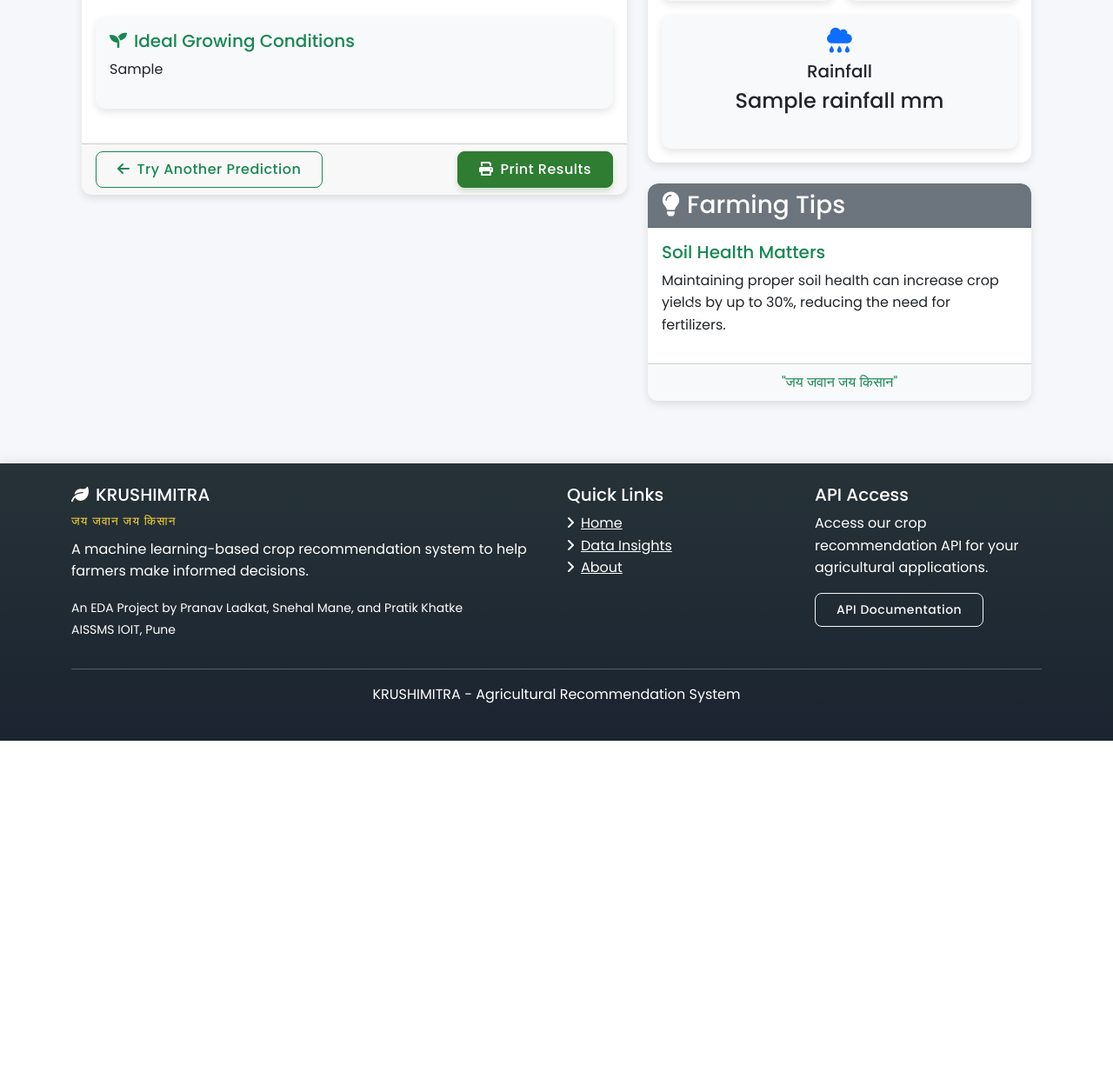
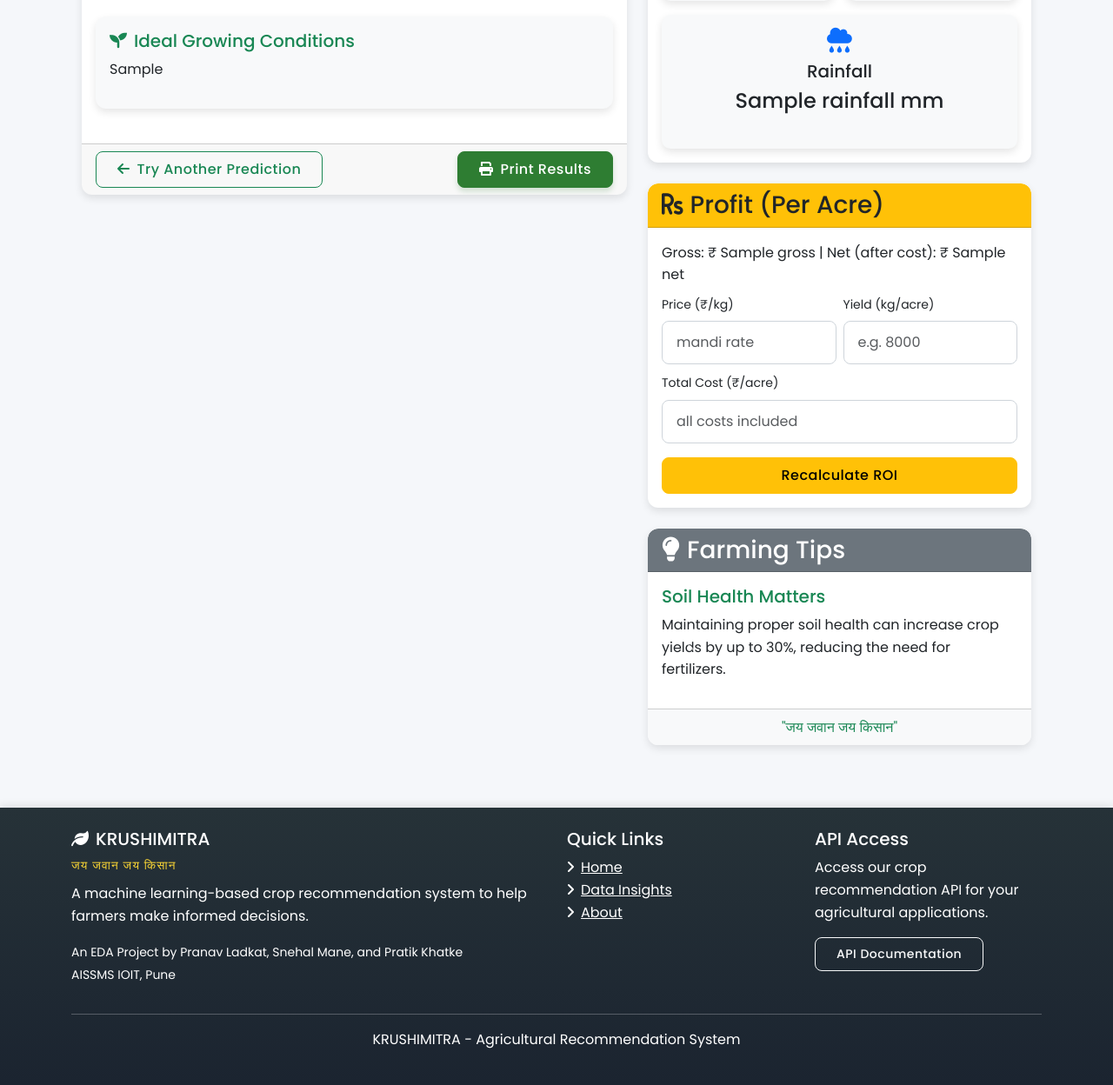
Before and after one commit to Yash-6134/AI-based-Crop-Reccomendation-System, a Flask app: template templates/result.html in a window 1280 px wide. Shown: the part 856-2104 px from the top of the page at 87% size. Before the commit the page ends 1708 px from the top, so only its background shows below. Run offline with Flask 3, Linux system fonts and the light colour scheme; the template is opened without the code that fills it: most values are stand-ins (such as "Sample title", 1, 10 or a date in 2020); parts of the project's set-up code (start-up, migrations or seed data) failed here and were passed over.

Commit message:
created a profit calculator

```diff
--- a/app.py
+++ b/app.py
@@ -4,6 +4,7 @@ import numpy as np
 import joblib
 import os
 from model import predict_crop, train_crop_recommendation_model
+
 
 app = Flask(__name__)
 
@@ -19,7 +20,12 @@ CROP_INFO = {
         'ideal_conditions': 'N: 80-100, P: 40-60, K: 40-45, Temperature: 20-25°C, Humidity: 80-85%, pH: 6.0-7.0, Rainfall: 200-250mm'
     },
     'maize': {
-        'description': 'Maize (corn) is a versatile crop used for food, feed, and biofuel. It requires moderate water and nutrients.',
+        'description': '''Best time: Kharif and also Rabi in many areas.
+                        Soil and water: Needs well-drained soil; avoid waterlogging.
+                        Nutrients: Starter fertilizer at sowing; top-dress nitrogen at knee-height and tasseling.
+                        Major pest/disease: Fall armyworm, leaf blights.
+                        Simple solutions: Pheromone traps, destroy egg masses, neem-based sprays early; choose tolerant hybrids; rotate crops.
+                        Profit idea: Keep fields weed-free early; timely protection against fall armyworm saves cobs and boosts income.''',
         'ideal_conditions': 'N: 80-100, P: 50-80, K: 40-60, Temperature: 22-30°C, Humidity: 50-80%, pH: 5.5-7.0, Rainfall: 80-100mm'
     },
     'jute': {
@@ -32,41 +38,86 @@ CROP_INFO = {
         'ideal_conditions': 'N: 50-80, P: 40-60, K: 40-50, Temperature: 25-35°C, Humidity: 70-90%, pH: 6.0-7.5, Rainfall: 150-200mm'
     },
     'cotton': {
-        'description': 'Cotton is a major fiber crop that grows best in warm climates. It requires moderate water and fertile soil.',
+        'description': '''Best time: Kharif (rainfed/irrigated depending on region).
+                            Soil and water: Deep, well-drained soil; avoid excess nitrogen.
+                            Nutrients: Balanced NPK with micronutrients; split nitrogen.
+                            Major pests/diseases: Pink bollworm, whitefly, boll rot.
+                            Simple solutions: Pheromone traps, timely sowing, remove “rosette” flowers, avoid early pyrethroids, use need-based sprays; keep field clean.
+                            Profit idea: Protect bolls during peak fruiting; better lint and more pickings improve returns.''',
         'ideal_conditions': 'N: 80-120, P: 40-60, K: 40-60, Temperature: 20-30°C, Humidity: 50-80%, pH: 5.5-8.0, Rainfall: 80-120mm'
     },
     'orange': {
-        'description': 'Orange trees require subtropical to tropical conditions and moderate water. They are sensitive to extreme cold.',
+        'description': '''Best time: Orchard crop; plan planting in mild season.
+                        Soil and water: Well-drained soil; do not let water stand near trunk.
+                        Nutrients: Regular manure + NPK + micronutrients; maintain pH around slightly acidic to neutral.
+                        Major diseases: Citrus canker, greening (HLB), gummosis.
+                        Simple solutions: Use clean planting material, prune for airflow, copper sprays for canker, manage psyllid (HLB vector), protect trunk from injury and rot.
+                        Profit idea: Good canopy and timely sprays increase healthy fruits and market price.''',
         'ideal_conditions': 'N: 30-60, P: 30-50, K: 30-50, Temperature: 15-30°C, Humidity: 40-70%, pH: 5.5-7.0, Rainfall: 80-150mm'
     },
     'apple': {
-        'description': 'Apple trees require a period of cold dormancy and do best in temperate climates with distinct seasons.',
+        'description': '''Best time: Temperate zones only.
+                        Soil and water: Well-drained loam; avoid waterlogging.
+                        Nutrients: Balanced NPK; prune for light and air.
+                        Major diseases: Scab, powdery mildew, fire blight.
+                        Simple solutions: Orchard sanitation, pruning, protectant/systemic fungicides at key stages as per advisory.
+                        Profit idea: Higher “A-grade” fruit gives better price; disease control at right time improves packout.''',
         'ideal_conditions': 'N: 20-40, P: 20-40, K: 30-50, Temperature: 15-25°C, Humidity: 40-70%, pH: 5.5-6.5, Rainfall: 80-120mm'
     },
 
     'watermelon': {
-        'description': 'Watermelon thrives in warm weather with plenty of sunshine. It needs well-drained soil and consistent moisture.',
+        'description': '''Best time: Warm season; avoid heavy rains during fruiting.
+                        Soil and water: Sandy loam; raised beds and mulch help; drip irrigation is best.
+                        Nutrients: Balanced NPK with extra potassium for sweetness.
+                        Major diseases: Anthracnose, downy mildew, Fusarium wilt.
+                        Simple solutions: Rotate (do not plant after cucurbits), resistant varieties, field sanitation, protectant/systemic fungicides when needed.
+                        Profit idea: Time harvest for peak demand; clean, sweet fruits fetch better price.''',
         'ideal_conditions': 'N: 20-40, P: 30-50, K: 30-50, Temperature: 22-32°C, Humidity: 50-80%, pH: 6.0-7.0, Rainfall: 40-70mm'
     },
     'grapes': {
-        'description': 'Grape vines grow in various climates but prefer warm, dry conditions with good air circulation.',
+        'description': '''Best time: Perennial; pruning and training are key.
+                        Soil and water: Deep, well-drained loam; avoid high salts; maintain pH near neutral.
+                        Nutrients: Balanced feeding with micronutrients; regulate canopy.
+                        Major diseases: Powdery mildew, downy mildew, anthracnose, bunch rot.
+                        Simple solutions: Keep canopy open, remove infected parts, use sulphur/copper and systemic sprays as per schedule; maintain bunch hygiene.
+                        Profit idea: Better brix, berry size, and appearance give higher rates; disease-free bunches raise packout and profit.''',
         'ideal_conditions': 'N: 20-40, P: 20-40, K: 30-50, Temperature: 15-25°C, Humidity: 60-70%, pH: 6.0-7.0, Rainfall: 60-100mm'
     },
     'mango': {
-        'description': 'Mango trees thrive in tropical and subtropical climates. They require a dry period for flowering and fruiting.',
+        'description': '''Best time: Tropical/sub-tropical; plant in mild weather.
+                        Soil and water: Deep, well-drained soil; avoid waterlogging around trunk.
+                        Nutrients: Manure + NPK; zinc/boron if deficient; prune after harvest.
+                        Major diseases: Anthracnose, powdery mildew, malformation.
+                        Simple solutions: Prune for airflow, orchard sanitation, copper or mancozeb/carbendazim sprays at flowering/fruit set, sulphur for mildew; hot water dip post-harvest if possible.
+                        Profit idea: Clean panicles and healthy fruits reduce post-harvest losses and raise income.''',
         'ideal_conditions': 'N: 20-40, P: 20-40, K: 30-50, Temperature: 24-30°C, Humidity: 50-80%, pH: 5.5-7.5, Rainfall: 70-150mm'
     },
     'banana': {
-        'description': 'Banana plants require consistent warmth and moisture. They grow rapidly in humid tropical conditions.',
+        'description': '''Best time: Year-round in many areas with irrigation.
+                        Soil and water: Fertile, well-drained soil; steady moisture is important.
+                        Nutrients: High feeder; follow fertigation schedule; add organic matter.
+                        Major diseases/pests: Fusarium wilt, Sigatoka leaf spots, bunchy top virus.
+                        Simple solutions: Use disease-free tissue culture plants, sanitize tools, good drainage, scheduled leaf-spot sprays, remove infected mats.
+                        Profit idea: Uniform bunch size and clean peels get better rate; careful harvest and packing improve returns.''',
         'ideal_conditions': 'N: 80-120, P: 20-40, K: 50-70, Temperature: 20-30°C, Humidity: 70-90%, pH: 5.5-7.0, Rainfall: 120-180mm'
     },
 
     'chickpea': {
-        'description': 'Chickpea (garbanzo bean) is a cool-season pulse crop that requires moderate water and growing conditions.',
+        'description': '''Best time: Rabi (post-monsoon).
+                        Soil and water: Grows well in light to medium soils; avoid waterlogging.
+                        Nutrients: Starter fertilizer and sulphur help; inoculate seed with Rhizobium where needed.
+                        Major diseases: Fusarium wilt, Ascochyta blight.
+                        Simple solutions: Seed treatment, resistant varieties, crop rotation, timely fungicide if disease appears.
+                        Profit idea: MSP helps as price floor; timely sowing and wilt management protect yield and profit.''',
         'ideal_conditions': 'N: 20-40, P: 40-60, K: 20-40, Temperature: 15-30°C, Humidity: 40-70%, pH: 6.0-8.0, Rainfall: 60-100mm'
     },
     'coffee': {
-        'description': 'Coffee plants grow best in tropical highlands with moderate rainfall and shade. They prefer rich, well-drained soil.',
+        'description': '''Best time: Grown in hilly, shaded, humid areas.
+                        Soil and water: Well-drained, rich soil; regulate shade.
+                        Nutrients: Regular manure + NPK; prune for light.
+                        Major diseases/pests: Leaf rust, berry diseases, coffee berry borer.
+                        Simple solutions: Sanitation, pruning, copper/systemic sprays at the right times, trap/monitor borers.
+                        Profit idea: Good picking and clean processing increase grade and price.''',
         'ideal_conditions': 'N: 80-120, P: 20-40, K: 20-40, Temperature: 15-28°C, Humidity: 50-70%, pH: 6.0-7.0, Rainfall: 150-200mm'
     }
 }
@@ -79,7 +130,7 @@ def home():
 def predict():
     if request.method == 'POST':
         try:
-            # Extract values from form
+            # 1) Extract values from form
             N = float(request.form['nitrogen'])
             P = float(request.form['phosphorus'])
             K = float(request.form['potassium'])
@@ -88,14 +139,33 @@ def predict():
             ph = float(request.form['ph'])
             rainfall = float(request.form['rainfall'])
 
-            # Make prediction
+            # 2) Make prediction
             crop_name, confidence = predict_crop(N, P, K, temperature, humidity, ph, rainfall)
+            predicted_crop = crop_name.lower()
 
-            # Get crop information
-            crop_description = CROP_INFO.get(crop_name, {}).get('description', 'No description available.')
-            ideal_conditions = CROP_INFO.get(crop_name, {}).get('ideal_conditions', 'Information not available.')
+            # 3) Get crop information already stored in app.py
+            crop_description = CROP_INFO.get(predicted_crop, {}).get('description', 'No description available.')
+            ideal_conditions = CROP_INFO.get(predicted_crop, {}).get('ideal_conditions', 'Information not available.')
 
-            # Prepare response
+            from utils.roi import compute_roi, is_msp_crop
+
+            # 4) Optional ROI inputs from the same form (leave blank to use defaults in roi.compute_roi)
+            price_per_quintal = request.form.get("price_per_quintal", type=float)
+            price_per_kg = request.form.get("price_per_kg", type=float)
+            yield_q_per_acre = request.form.get("yield_q_per_acre", type=float)
+            yield_kg_per_acre = request.form.get("yield_kg_per_acre", type=float)
+            total_cost_per_acre = request.form.get("total_cost_per_acre", type=float) or 0.0
+
+            roi = compute_roi(
+                predicted_crop,
+                price_per_quintal=price_per_quintal,
+                price_per_kg=price_per_kg,
+                yield_q_per_acre=yield_q_per_acre,
+                yield_kg_per_acre=yield_kg_per_acre,
+                total_cost_per_acre=total_cost_per_acre
+            )
+
+            # 5) Prepare response payload for template
             result = {
                 'crop': crop_name.title(),
                 'confidence': round(confidence, 2),
@@ -103,20 +173,28 @@ def predict():
                 'ideal_conditions': ideal_conditions
             }
 
-            return render_template('result.html', result=result, input_data={
-                'nitrogen': N,
-                'phosphorus': P,
-                'potassium': K,
-                'temperature': temperature,
-                'humidity': humidity,
-                'ph': ph,
-                'rainfall': rainfall
-            })
+            return render_template(
+                'result.html',
+                result=result,
+                input_data={
+                    'nitrogen': N,
+                    'phosphorus': P,
+                    'potassium': K,
+                    'temperature': temperature,
+                    'humidity': humidity,
+                    'ph': ph,
+                    'rainfall': rainfall
+                },
+                roi=roi,
+                is_msp=is_msp_crop(predicted_crop)
+            )
 
         except Exception as e:
             return render_template('error.html', error=str(e))
 
+    # Fallback GET
     return render_template('index.html')
+
 
 @app.route('/about')
 def about():
--- a/templates/result.html
+++ b/templates/result.html
@@ -145,6 +145,57 @@
                     </div>
                 </div>
             </div>
+            <!-- ROI Card: paste below the Input Parameters card, before Farming Tips -->
+<div class="card mb-4">
+  <div class="card-header bg-warning text-dark">
+    <h3 class="mb-0"><i class="fas fa-rupee-sign me-2"></i>Profit (Per Acre)</h3>
+  </div>
+  <div class="card-body">
+    <p class="mb-2">Gross: ₹ {{ roi.gross }} | Net (after cost): ₹ {{ roi.net }}</p>
+
+    <!-- Recalculate ROI: posts back to /predict using the same route -->
+    <form method="post" action="/predict">
+      <!-- keep the original prediction inputs so the crop stays the same -->
+      <input type="hidden" name="nitrogen" value="{{ input_data.nitrogen }}">
+      <input type="hidden" name="phosphorus" value="{{ input_data.phosphorus }}">
+      <input type="hidden" name="potassium" value="{{ input_data.potassium }}">
+      <input type="hidden" name="temperature" value="{{ input_data.temperature }}">
+      <input type="hidden" name="humidity" value="{{ input_data.humidity }}">
+      <input type="hidden" name="ph" value="{{ input_data.ph }}">
+      <input type="hidden" name="rainfall" value="{{ input_data.rainfall }}">
+
+      <div class="row g-2">
+        {% if is_msp %}
+          <div class="col-6">
+            <label class="form-label small">Price (₹/q)</label>
+            <input type="number" class="form-control" name="price_per_quintal" step="0.01" placeholder="MSP/mandi">
+          </div>
+          <div class="col-6">
+            <label class="form-label small">Yield (q/acre)</label>
+            <input type="number" class="form-control" name="yield_q_per_acre" step="0.1" placeholder="e.g. 12">
+          </div>
+        {% else %}
+          <div class="col-6">
+            <label class="form-label small">Price (₹/kg)</label>
+            <input type="number" class="form-control" name="price_per_kg" step="0.01" placeholder="mandi rate">
+          </div>
+          <div class="col-6">
+            <label class="form-label small">Yield (kg/acre)</label>
+            <input type="number" class="form-control" name="yield_kg_per_acre" step="1" placeholder="e.g. 8000">
+          </div>
+        {% endif %}
+        <div class="col-12">
+          <label class="form-label small">Total Cost (₹/acre)</label>
+          <input type="number" class="form-control" name="total_cost_per_acre" step="100" placeholder="all costs included">
+        </div>
+      </div>
+
+      <div class="d-grid mt-3">
+        <button type="submit" class="btn btn-warning">Recalculate ROI</button>
+      </div>
+    </form>
+  </div>
+</div>
 
             <div class="card mb-4">
                 <div class="card-header bg-secondary text-white">
```
Also changed, not shown: utils/roi.py (added, +42 -0 lines), utils/init.py (added), 1 other file.
